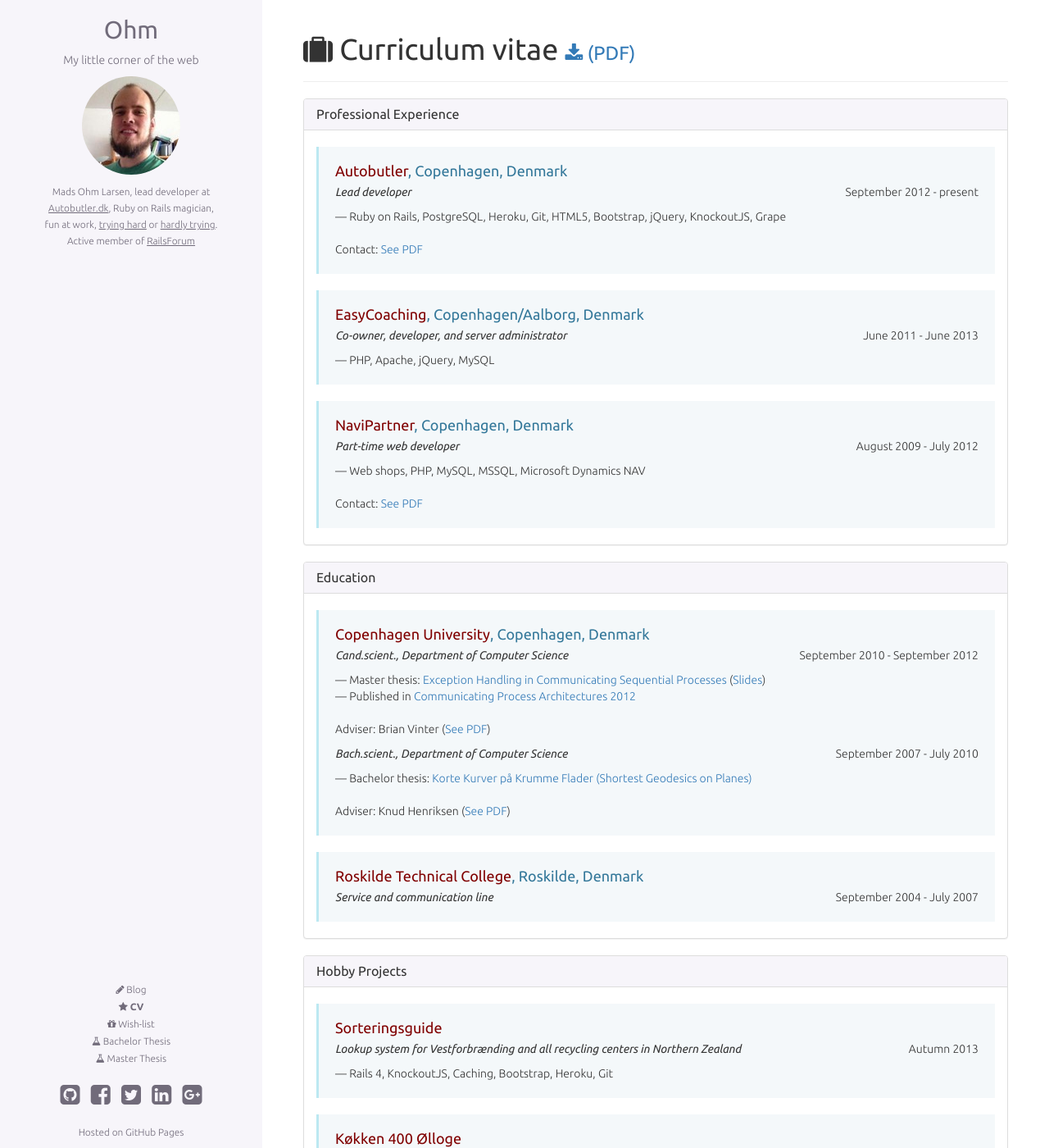
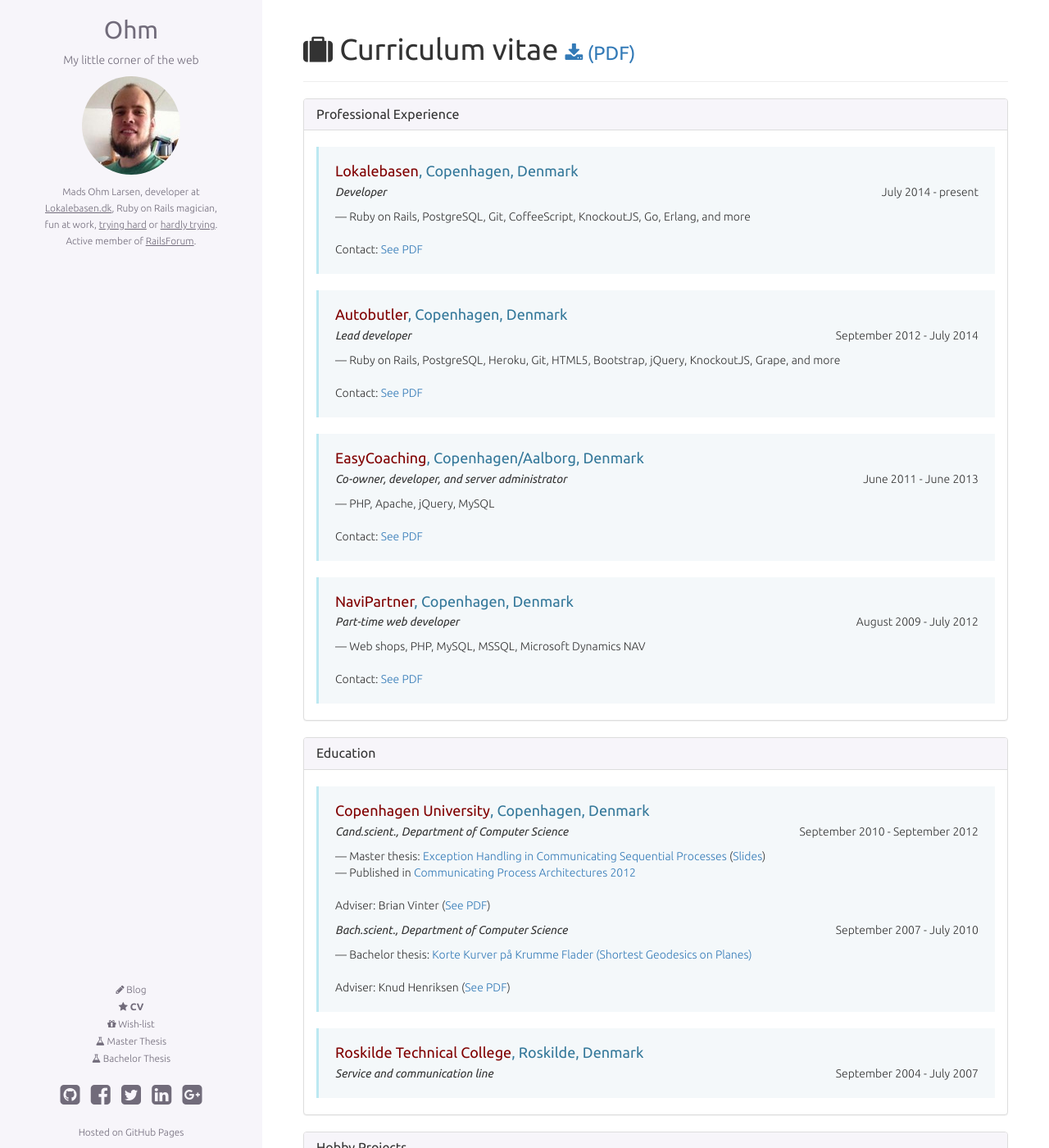
Before and after one commit to omegahm/omegahm.github.io, a Jekyll site: the page built from cv.html, in a window 1280 px wide and 1400 px high. Shown: the whole window at 82% size. Built offline with Jekyll 4.4.1, drawn with Linux system fonts in a browser that asks for light colours; nearby versions of some CDN libraries; Markdown is read by kramdown in place of the engine named in the settings; some of the changed text lies outside the part shown.

Commit message:
Updated jekyll

```diff
--- a/_config.yml
+++ b/_config.yml
@@ -7,10 +7,10 @@
 encoding: utf-8
 
 gems:
-- jekyll-mentions
-- jemoji
-- jekyll-redirect-from
-- jekyll-sitemap
+  - jekyll-mentions
+  - jemoji
+  - jekyll-redirect-from
+  - jekyll-sitemap
 
 navigation:
 - text: Blog
@@ -22,11 +22,11 @@
 - text: Wish-list
   url: /wishlist.html
   symbol: fa-gift
+- text: Master Thesis
+  title: Exception Handling in Communicating Sequential Processes
+  url: /files/thesis.pdf
+  symbol: fa-flask
 - text: Bachelor Thesis
   title: Korte Kurver på Krumme Flader
   url: /files/bachelors.pdf
   symbol: fa-flask
-- text: Master Thesis
-  title: Exception Handling in Communicating Sequential Processes
-  url: /files/thesis.pdf
-  symbol: fa-flask
--- a/_includes/header.html
+++ b/_includes/header.html
@@ -67,9 +67,9 @@
             <small>
               <span itemprop="name">Mads Ohm Larsen</span>,
               <span itemprop="description">
-                lead developer at <a href="http://www.autobutler.dk" target="_blank" itemprop="worksFor">Autobutler.dk</a>,
+                developer at <a href="http://www.lokalebasen.dk" target="_blank" itemprop="worksFor">Lokalebasen.dk</a>,
                 Ruby on Rails magician, fun at work, <a href="http://projecteuler.net/profile/omegahm.png" taget="_blank" itemprop="award">trying hard</a> or <a href="http://www.codewars.com/users/omegahm">hardly trying</a>.
-                Active member of <a href="https://railsforum.com/" target="_blank">RailsForum</a>
+                Active member of <a href="https://railsforum.com/" target="_blank">RailsForum</a>.
               </span>
             </small>
           </p>
--- a/cv.html
+++ b/cv.html
@@ -1,6 +1,70 @@
 ---
 layout: default
 title: Curriculum vitae
+
+work:
+- title: Professional Experience
+  entries:
+  - name: Lokalebasen
+    url: http://www.lokalebasen.dk
+    place: Copenhagen, Denmark
+    position: Developer
+    start_time: July 2014
+    end_time: present
+    technologies: Ruby on Rails, PostgreSQL, Git, CoffeeScript, KnockoutJS, Go, Erlang, and more
+  - name: Autobutler
+    url: http://www.autobutler.dk
+    place: Copenhagen, Denmark
+    position: Lead developer
+    start_time: September 2012
+    end_time: July 2014
+    technologies: Ruby on Rails, PostgreSQL, Heroku, Git, HTML5, Bootstrap, jQuery, KnockoutJS, Grape, and more
+  - name: EasyCoaching
+    url: http://www.easycoaching.dk
+    place: Copenhagen/Aalborg, Denmark
+    position: Co-owner, developer, and server administrator
+    start_time: June 2011
+    end_time: June 2013
+    technologies: PHP, Apache, jQuery, MySQL
+  - name: NaviPartner
+    url: http://www.navipartner.dk
+    place: Copenhagen, Denmark
+    position: Part-time web developer
+    start_time: August 2009
+    end_time: July 2012
+    technologies: Web shops, PHP, MySQL, MSSQL, Microsoft Dynamics NAV
+
+hobby:
+- title: Hobby Projects
+  entries:
+  - name: Sorteringsguide
+    url: http://www.sorteringsguide.dk
+    description: Lookup system for Vestforbrænding and all recycling centers in Northern Zealand
+    time: Autumn 2013
+    technologies: Rails 4, KnockoutJS, Caching, Bootstrap, Heroku, Git
+  - name: Køkken 400 Ølloge
+    url: http://kk400.herokuapp.com
+    description: Accounting system for dormitory
+    time: Summer 2013
+    technologies: Rails 4, Bootstrap, Heroku, Git, HighCharts
+
+other:
+- title: Service
+  entries:
+  - name: Memeber of the network group at Prof. Ostenfeld Dormitory
+    time: 2009 - February 2013
+    description: Managed the Internet services for about 300 rooms
+- title: Technical Skills
+  entries:
+  - name: Programming
+    description: Ruby, Rails 3 &amp; 4, Python, PHP, JavaScript, C++, UNIX shell scripting (Bash), SQL, and others
+  - name: Other technologies
+    description: HTML5, CSS3, jQuery, Bootstrap, Git, GitHub, Heroku, PostgreSQL, and others
+  - name: Computer Applications
+    description: Vim, Sublime Text, common application in Windows (XP through 7), Linux (Ubuntu), and Mac OS X
+  - name: Languages
+    description: Danish (native), English (fluent)
+
 ---
 
 <div class="page-header">
@@ -14,73 +78,38 @@
   </h1>
 </div>
 
+{% for thing in page.work %}
   <div class="panel panel-default">
     <div class="panel-heading">
-    <h3 class="panel-title">Professional Experience</h3>
+      <h3 class="panel-title">{{ thing.title }}</h3>
     </div>
     <div class="panel-body">
+      {% for entry in thing.entries %}
 
         <div class="callout">
           <h4>
-        <a href="http://www.autobutler.dk">Autobutler</a>, Copenhagen, Denmark
+            <a href="{{ entry.link }}">{{ entry.name }}</a>, {{ entry.place}}
           </h4>
 
           <div class="clearfix">
-        <em>Lead developer</em>
+            <em>{{ entry.position }}</em>
             <span class="pull-right">
-          <time>September 2012</time> - <time>present</time>
+              <time>{{ entry.start_time }}</time> - <time>{{ entry.end_time }}</time>
             </span>
           </div>
 
           <p>
-        &mdash; Ruby on Rails, PostgreSQL, Heroku, Git, HTML5, Bootstrap, jQuery, KnockoutJS, Grape
+            &mdash; {{ entry.technologies }}
           </p>
 
           <p>
             Contact: <a href="/files/cv.pdf" title="Why? To not expose my contacts details to spambots and the like.">See PDF</a>
           </p>
         </div>
-
-    <div class="callout">
-      <h4>
-        <a href="http://www.easycoaching.dk">EasyCoaching</a>, Copenhagen/Aalborg, Denmark
-      </h4>
-
-      <div class="clearfix">
-        <em>Co-owner, developer, and server administrator</em>
-        <span class="pull-right">
-          <time>June 2011</time> - <time>June 2013</time>
-        </span>
-      </div>
-
-      <p>
-        &mdash; PHP, Apache, jQuery, MySQL
-      </p>
-    </div>
-
-    <div class="callout">
-      <h4>
-        <a href="http://www.navipartner.dk">NaviPartner</a>, Copenhagen, Denmark
-      </h4>
-
-      <div class="clearfix">
-        <em>Part-time web developer</em>
-        <span class="pull-right">
-          <time>August 2009</time> - <time>July 2012</time>
-        </span>
-      </div>
-
-      <p>
-        &mdash; Web shops, PHP, MySQL, MSSQL, Microsoft Dynamics NAV
-      </p>
-
-      <p>
-        Contact: <a href="/files/cv.pdf" title="Why? To not expose my contacts details to spambots and the like.">See PDF</a>
-      </p>
-    </div>
-
+      {% endfor %}
     </div>
   </div>
+{% endfor %}
 
 <div class="panel panel-default">
   <div class="panel-heading">
@@ -142,114 +171,58 @@
   </div>
 </div>
 
+{% for thing in page.hobby %}
   <div class="panel panel-default">
     <div class="panel-heading">
-    <h3 class="panel-title">Hobby Projects</h3>
+      <h3 class="panel-title">{{ thing.title }}</h3>
     </div>
     <div class="panel-body">
+      {% for entry in thing.entries %}
 
         <div class="callout">
           <h4>
-        <a href="http://www.sorteringsguide.dk">Sorteringsguide</a>
+            <a href="{{ entry.link }}">{{ entry.name }}</a>
           </h4>
 
           <div class="clearfix">
-        <em>Lookup system for Vestforbrænding and all recycling centers in Northern Zealand</em>
+            <em>{{ entry.description }}</em>
             <span class="pull-right">
-          <time>Autumn 2013</time>
+              <time>{{ entry.time }}</time>
             </span>
           </div>
 
           <p>
-        &mdash; Rails 4, KnockoutJS, Caching, Bootstrap, Heroku, Git
+            &mdash; {{ entry.technologies }}
           </p>
         </div>
+      {% endfor %}
+    </div>
+  </div>
+{% endfor %}
+
+{% for thing in page.other %}
+  <div class="panel panel-default">
+    <div class="panel-heading">
+      <h3 class="panel-title">{{ thing.title }}</h3>
+    </div>
+    <div class="panel-body">
+      {% for entry in thing.entries %}
 
         <div class="callout">
           <h4>
-        <a href="http://kk400.herokuapp.com">Køkken 400 Ølloge</a>
+            {{ entry.name }}
           </h4>
 
           <div class="clearfix">
-        <em>Accounting system for dormitory</em>
+            <em>{{ entry.description }}</em>
+            {% if entry.time %}
               <span class="pull-right">
-          <time>Summer 2013</time>
+                <time>{{ entry.time }}</time>
               </span>
-      </div>
-
-      <p>
-        &mdash; Rails 4, Bootstrap, Heroku, Git, HighCharts
-      </p>
-    </div>
-
+            {% endif %}
           </div>
         </div>
-
-<div class="panel panel-default">
-  <div class="panel-heading">
-    <h3 class="panel-title">Service</h3>
-  </div>
-  <div class="panel-body">
-
-    <div class="callout">
-      <h4>
-        Member of the network group at Prof. Ostenfeld Dormitory
-      </h4>
-
-      <div class="clearfix">
-        <em>Managed the Internet services for about 300 rooms</em>
-        <span class="pull-right">
-          <time>2009</time> - <time>February 2013</time>
-        </span>
+      {% endfor %}
     </div>
   </div>
-
-  </div>
-</div>
-
-<div class="panel panel-default">
-  <div class="panel-heading">
-    <h3 class="panel-title">Technical Skills</h3>
-  </div>
-  <div class="panel-body">
-
-    <div class="callout">
-      <h4>
-        Programming
-      </h4>
-
-      <em>
-        Ruby, Rails 3 &amp; 4, Python, PHP, JavaScript, C++, UNIX shell scripting (Bash), SQL, and others
-      </em>
-    </div>
-
-    <div class="callout">
-      <h4>
-        Other technologies
-      </h4>
-
-      <em>
-         HTML5, CSS3, jQuery, Bootstrap, Git, GitHub, Heroku, PostgreSQL, and others
-      </em>
-    </div>
-
-    <div class="callout">
-      <h4>
-        Computer Applications
-      </h4>
-
-      <em>
-        Vim, Sublime Text 2, common application in Windows (XP through 7), Linux (Ubuntu), and Mac OS X
-      </em>
-    </div>
-
-    <div class="callout">
-      <h4>
-        Languages
-      </h4>
-
-      <em>Danish (native), English (fluent)</em>
-    </div>
-
-  </div>
-</div>
+{% endfor %}
--- a/index.html
+++ b/index.html
@@ -31,7 +31,7 @@
     </span>
 
     <span itemprop="articleBody">
-      {{ post.excerpt | markdownify }}
+      {{ post.excerpt }}
     </span>
 
     {% unless forloop.last %}
```
Also changed, not shown: Gemfile.lock. Lines whose indentation alone changed are shown as unchanged.
